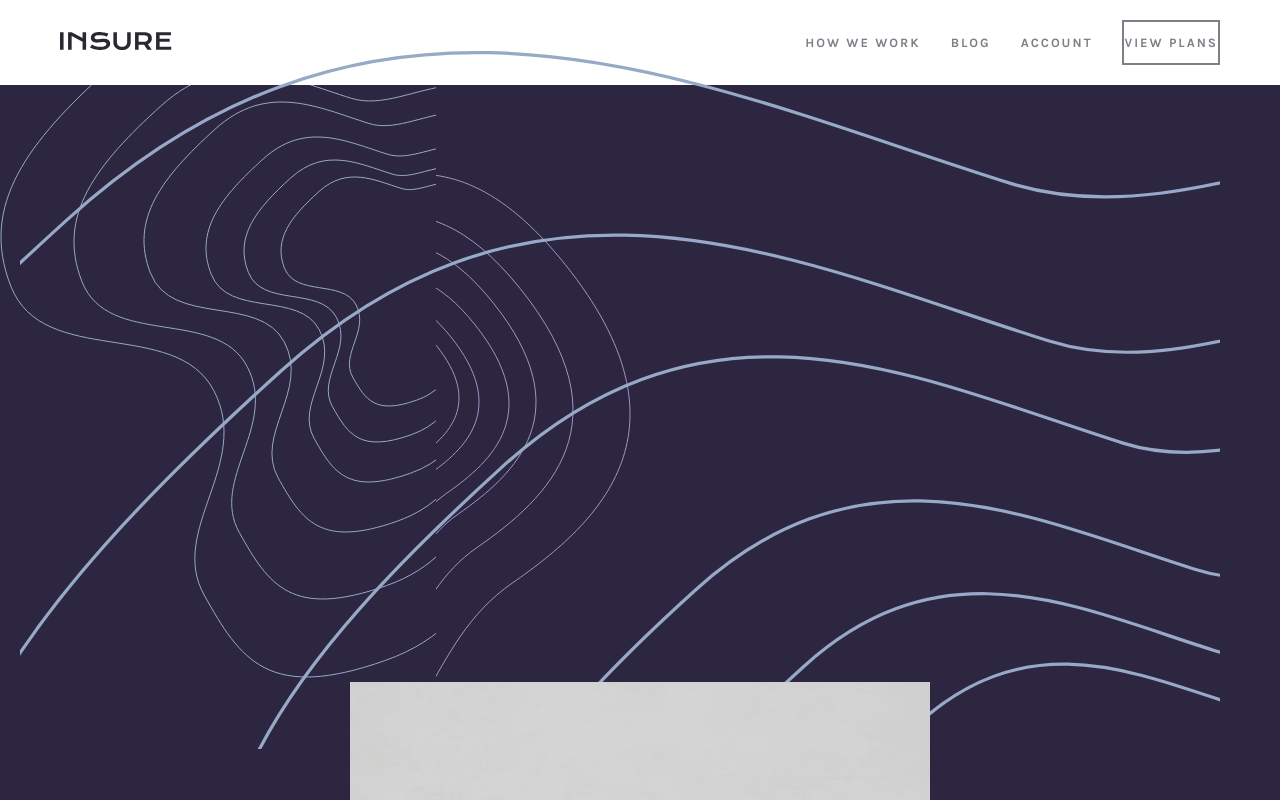
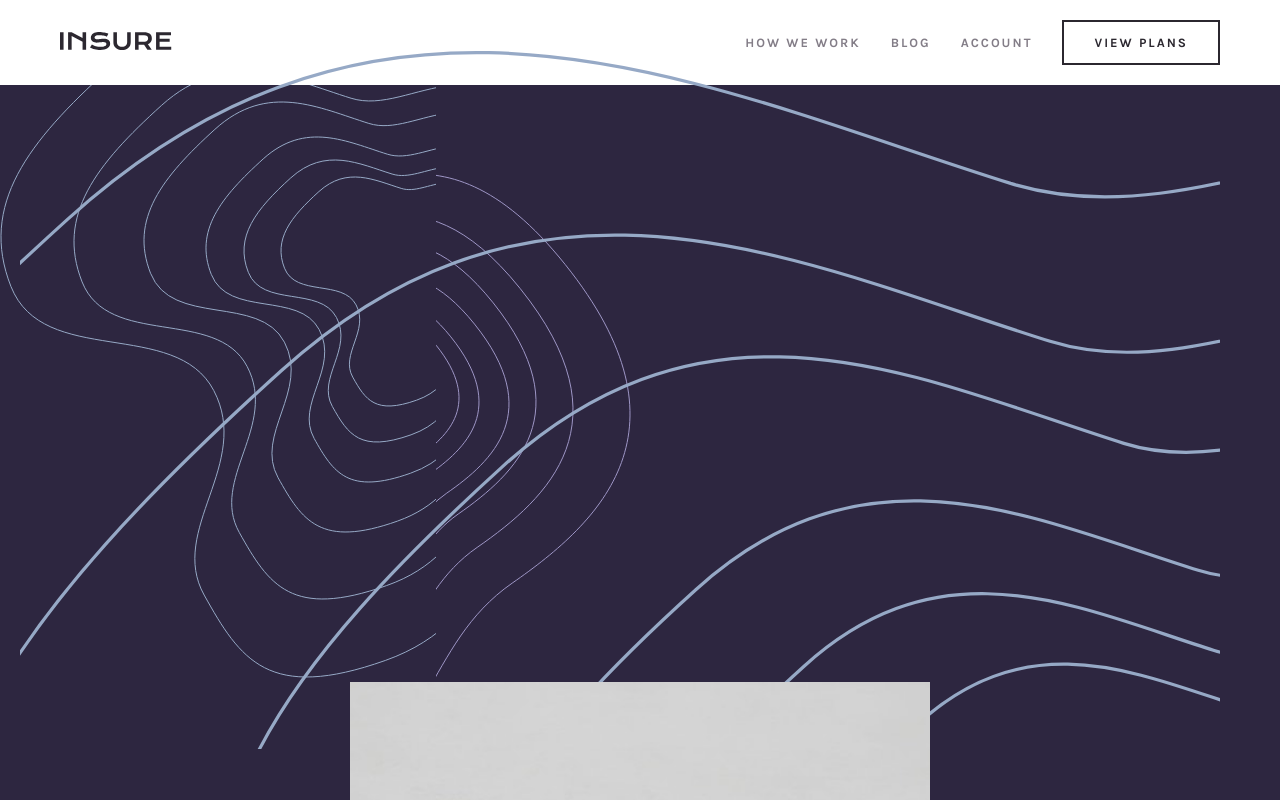
Before and after one commit to higor-costa/pagina-de-destino-insure, a React (Vite) app: page / in a window 1280 px wide. Shown: the top 800 px of the page. Built offline with nearby package versions, Linux system fonts and the light colour scheme.

Commit message:
Declara estilo do botão do menu em telas acima de 767px

```diff
--- a/src/style/components/Header.module.scss
+++ b/src/style/components/Header.module.scss
@@ -84,6 +84,15 @@ body {
     display: block;
     padding: 10px 0;
     border: 2px solid currentColor;
+    @include device(m) {
+      color: $violeta-muito-escuro;
+      border-color: $violeta-muito-escuro;
+      padding: 10px 30px;
+      &:hover {
+        color: $cinza-muito-claro;
+        background: $violeta-muito-escuro;
+      }
+    }
   }
 
   .illustration {
```
